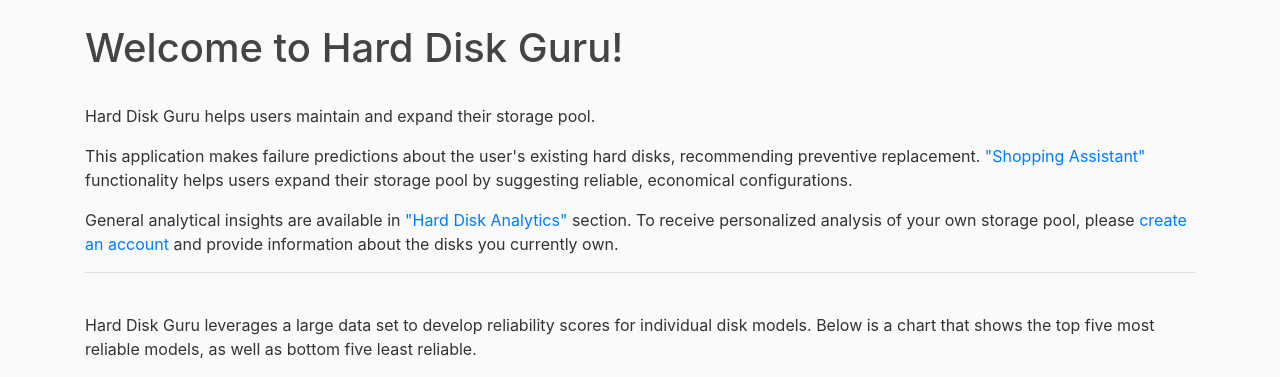
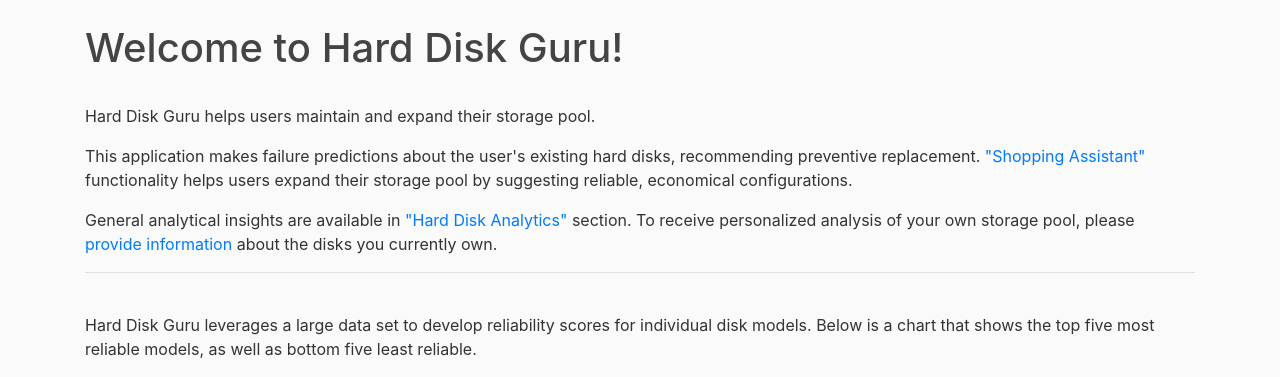
Before and after one commit to cjsegneri/UIUC-CS411-HardDiskGuru, a Flask app: template HardDiskGuru/templates/home.html in a window 1280 px wide. Shown: the part 56-433 px from the top of the page. Run offline with Flask 2, Linux system fonts and the light colour scheme; a user stored in the database is signed in; tables that the repository leaves empty hold one stand-in row (values such as "Sample post"); the template is opened without the code that fills it: most values are stand-ins (such as "Sample title", 1, 10 or a date in 2020); parts of the project's set-up code (start-up, migrations or seed data) failed here and were passed over; some libraries are stand-ins or nearby versions.

Commit message:
Made home page blurn aware of login state

```diff
--- a/HardDiskGuru/templates/home.html
+++ b/HardDiskGuru/templates/home.html
@@ -9,8 +9,9 @@ url_for('recommendations') }}">"Shopping Assistant"</a>
 functionality helps users expand their storage pool by suggesting reliable, economical configurations.</p>
 	<p>General analytical insights are available in <a href="{{ url_for('hard_disk_analysis') }}">"Hard Disk Analytics"</a> section. To receive
 personalized analysis of your own storage
-pool, please
-<a href="{{ url_for('register') }}">create an account</a> and provide information about the disks you currently own.
+pool, please {% if current_user.is_authenticated %}<a href="{{ url_for('enter_hard_disks') }}">provide information</a>{% else %}<a href="{{
+url_for('login') }}">log in</a> or
+<a href="{{ url_for('register') }}">create an account</a> and provide information{% endif %} about the disks you currently own.
     <br /><hr><br />
     <p>Hard Disk Guru leverages a large data set to develop reliability scores for individual disk models. Below is a chart that shows the
 top five most reliable models, as well as bottom five least reliable.</p>
```
